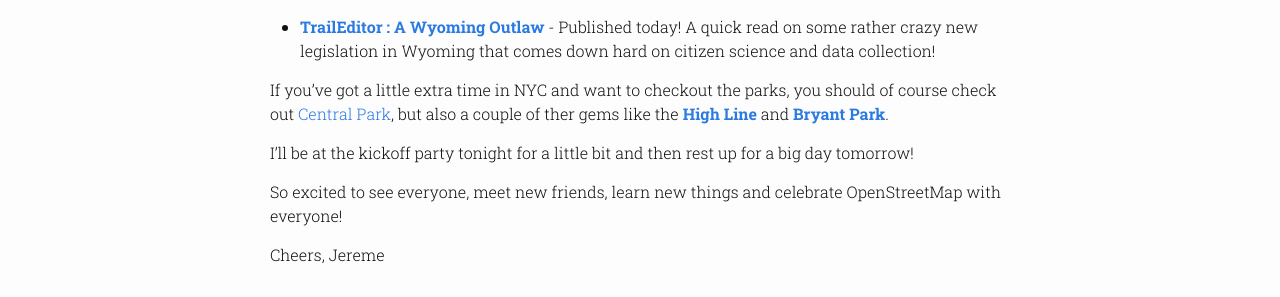
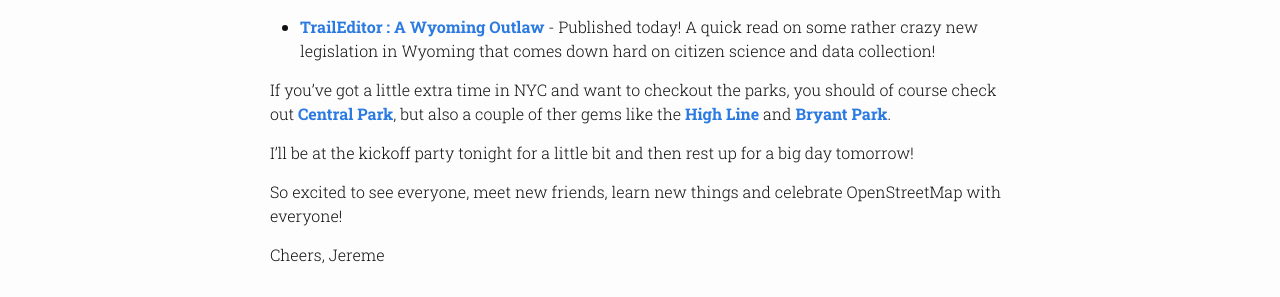
Before and after one commit to trailheadlabs/sotmtrails.us, a Jekyll site: the page built from _posts/2015-06-05-hello-nyc.markdown, in a window 1280 px wide. Shown: the part 533-830 px from the top of the page. Built offline with Jekyll 4.4.1, drawn with Linux system fonts in a browser that asks for light colours.

Commit message:
quick commit 2015-06-05 09:54:07

```diff
--- a/_posts/2015-06-05-hello-nyc.markdown
+++ b/_posts/2015-06-05-hello-nyc.markdown
@@ -14,7 +14,7 @@
 
 * **[TrailEditor : A Wyoming Outlaw][wyoming]** - Published today! A quick read on some rather crazy new legislation in Wyoming that comes down hard on citizen science and data collection!
 
-If you've got a little extra time in NYC and want to checkout the parks, you should of course check out [Central Park][central-park], but also a couple of ther gems like the **[High Line][high-line]** and **[Bryant Park][bryant-park]**.
+If you've got a little extra time in NYC and want to checkout the parks, you should of course check out **[Central Park][central-park]**, but also a couple of ther gems like the **[High Line][high-line]** and **[Bryant Park][bryant-park]**.
 
 I'll be at the kickoff party tonight for a little bit and then rest up for a big day tomorrow!
 
```
